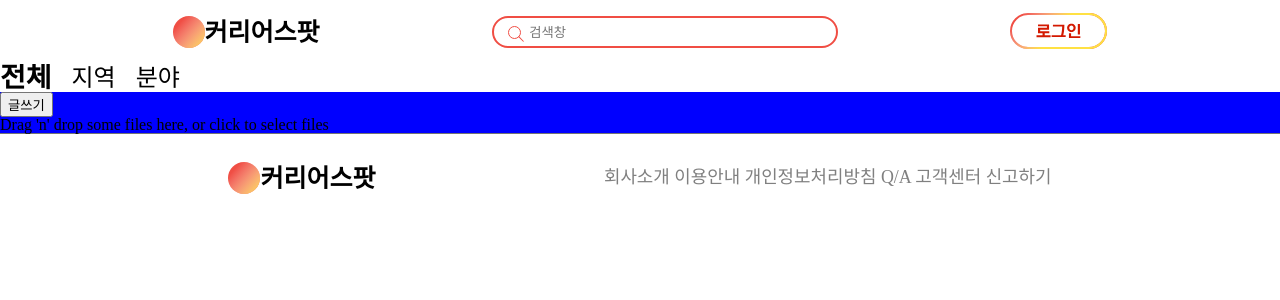
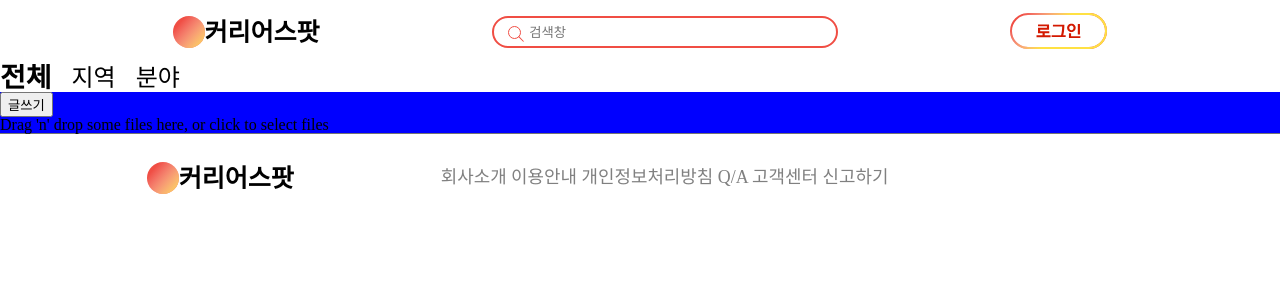
Before and after one commit to Re-Coder-3/front-end, a React (Create React App) app in the folder project/: page /search in a window 1280 px wide. Shown: the top 300 px of the page. Built offline with nearby package versions, Linux system fonts and the light colour scheme; what apollo-upload-client would draw is missing.

Commit message:
푸터 정렬
flex

```diff
--- a/project/src/component/Footer.js
+++ b/project/src/component/Footer.js
@@ -6,19 +6,22 @@ const Foot = styled.div`
   height: 7vw;
   border-top: solid 1px #747474;
   display: flex;
-  justify-content: space-evenly;
+  justify-content: space-around;
   align-items: center;
 `
 
 const FootText = styled.div`
   font-size: 1.4vw;
   color: grey;
+  flex-grow:2;
 `
 const Logo = styled.div`
   font-size: 25px;
   font-weight: bold;
    display: flex;
   align-items: center;
+  justify-content: center;
+  FLEX-GROW: 1.5;
 `
 
 const Footer = () => {
```
